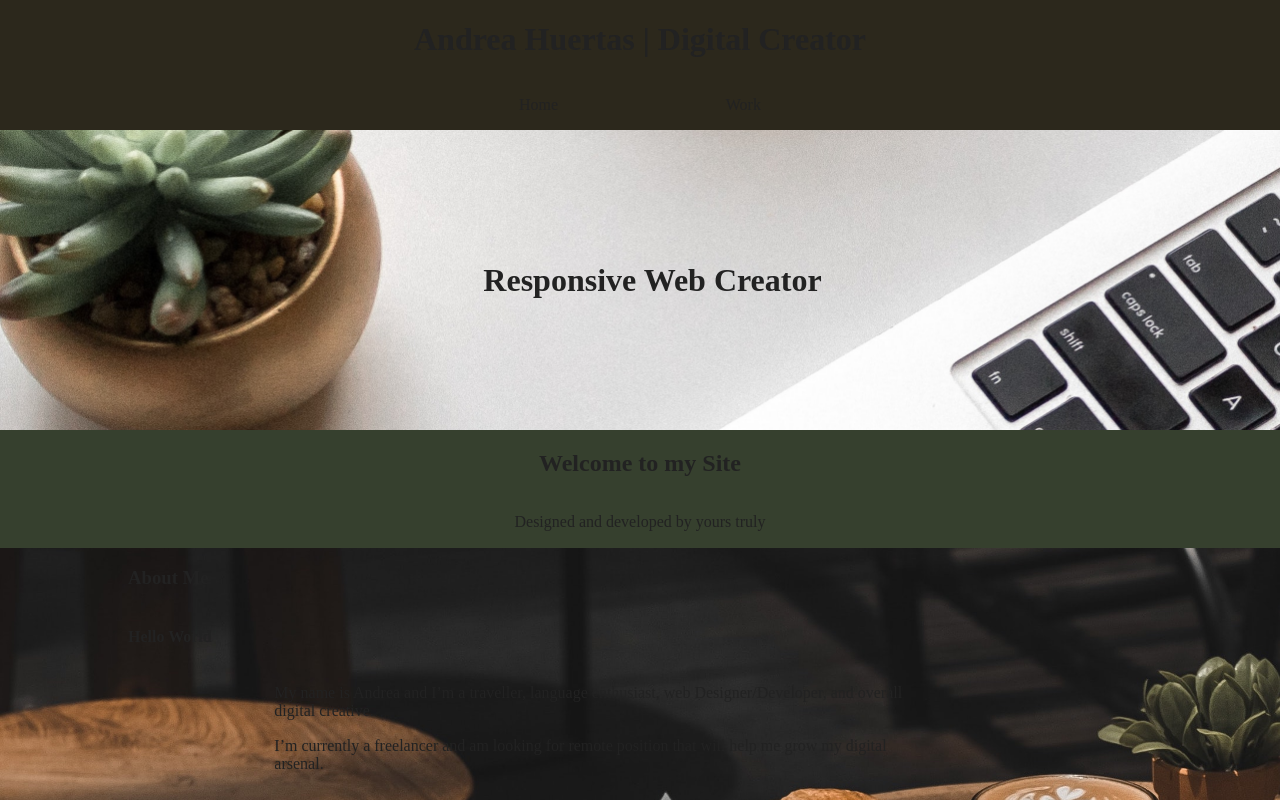
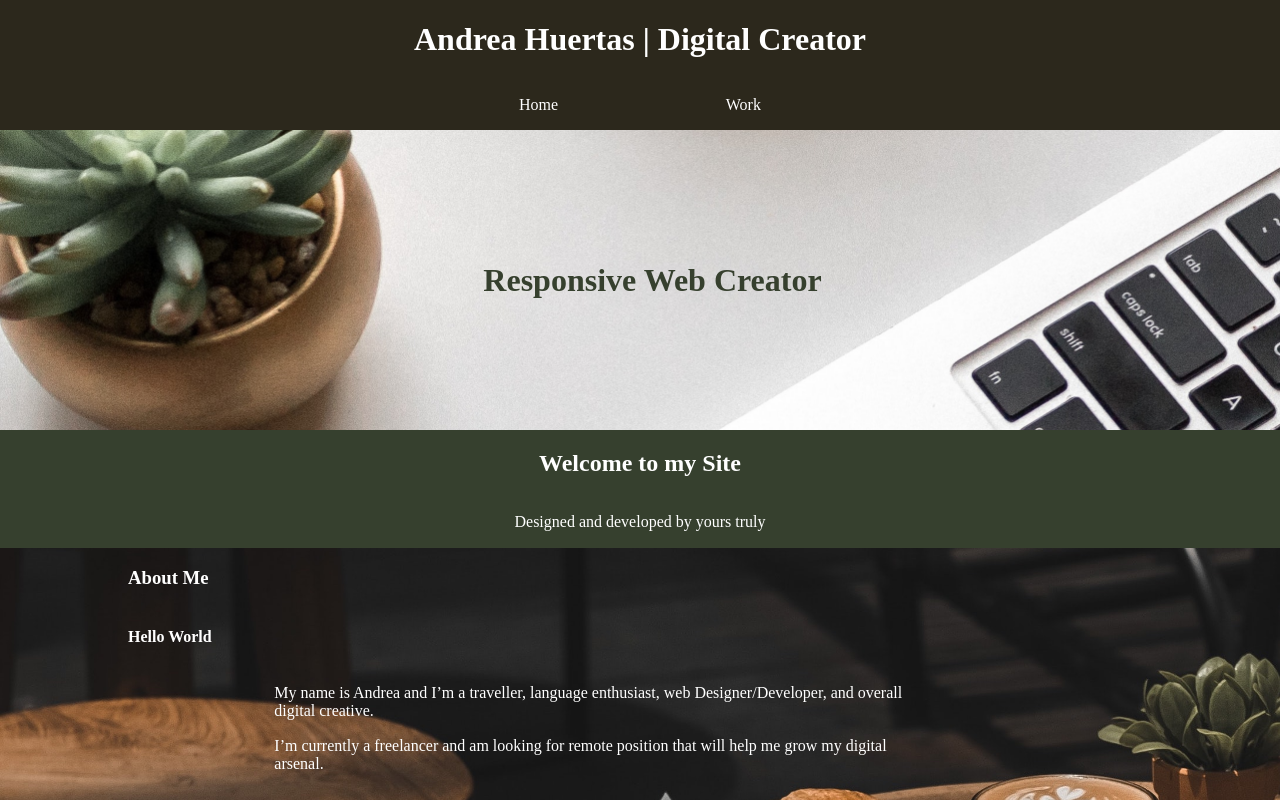
Before and after one commit to andreahm96/portfolio-site, a website built with Parcel: page index.html in a window 1280 px wide. Shown: the top 800 px of the page. Built offline with nearby package versions, Linux system fonts and the light colour scheme.

Commit message:
added all fonts colors

```diff
--- a/css/main.css
+++ b/css/main.css
@@ -120,6 +120,7 @@ textarea {
        flex-flow: row wrap;
        width:100%;
        background-color: #2c281c;
+       color: #ffffff;
      }
  header nav{
      display: flex;
@@ -176,6 +177,7 @@ textarea {
   display: flex;
   padding-left: 25px;
   height: 300px;
+  color: #36402e;
 }
 
 /********************* WELCOME ***********************/
@@ -185,6 +187,7 @@ textarea {
   justify-content: center;
   align-items: center;
   background-color: #36402e;
+  color: #ffffff;
 }
 
 .welcome .content-wrapper{
@@ -205,6 +208,7 @@ textarea {
   background-image: url('../img/about.jpg');
   background-position: center;
   background-size: cover;
+  color: #ffffff;
 }
 .about h3,h4{
   width: 100%;
@@ -246,6 +250,7 @@ textarea {
   align-items: center;
   flex-flow: row wrap;
   background-color: #36402e;
+  color: #ffffff;
 }
 .additional-title-wrapper{
   width:100%;
@@ -269,6 +274,7 @@ textarea {
 
 .additional-content{
   background-color: #9b7138;
+  color: #ffffff;
   width:100%;
   display: flex;
   justify-content: center;
```
